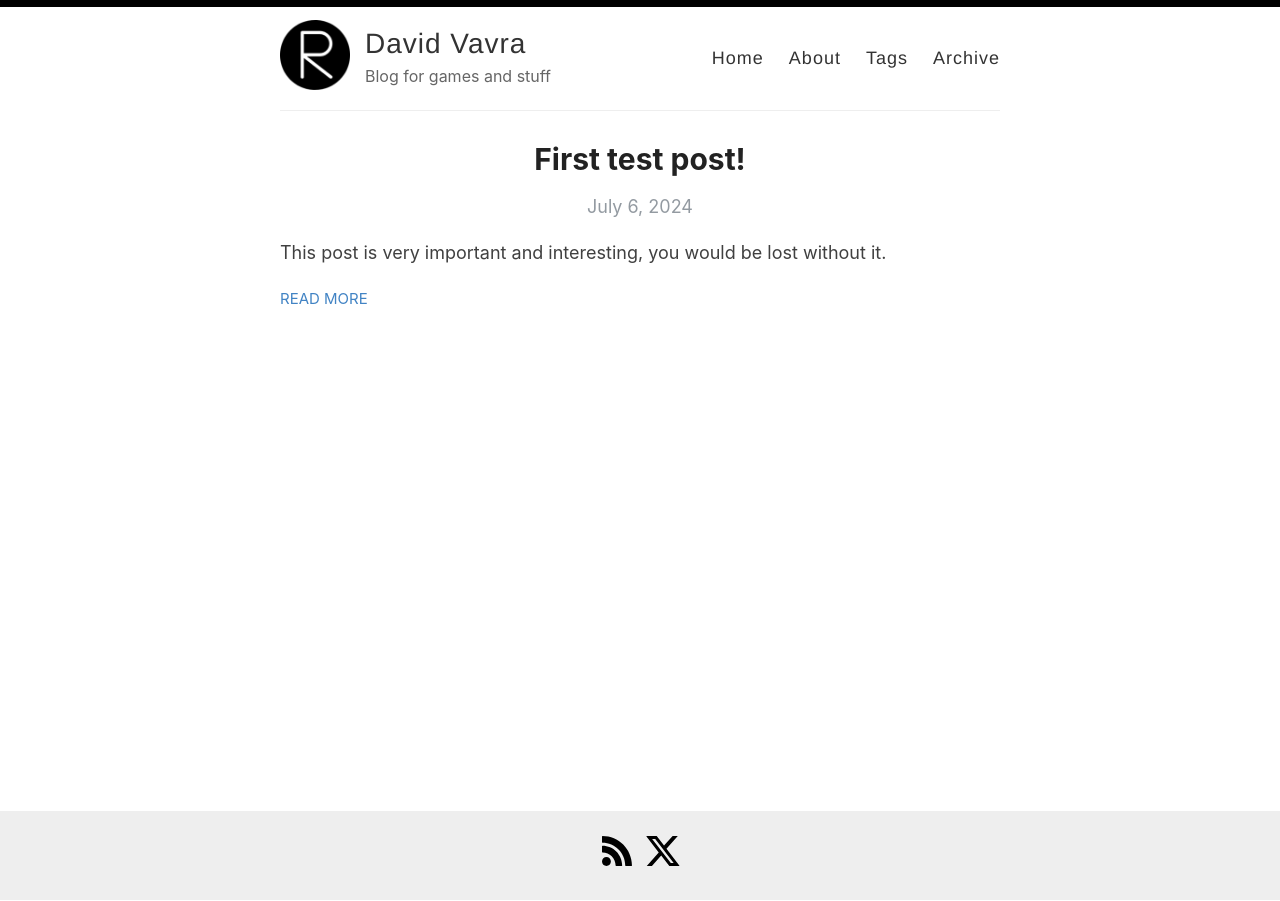
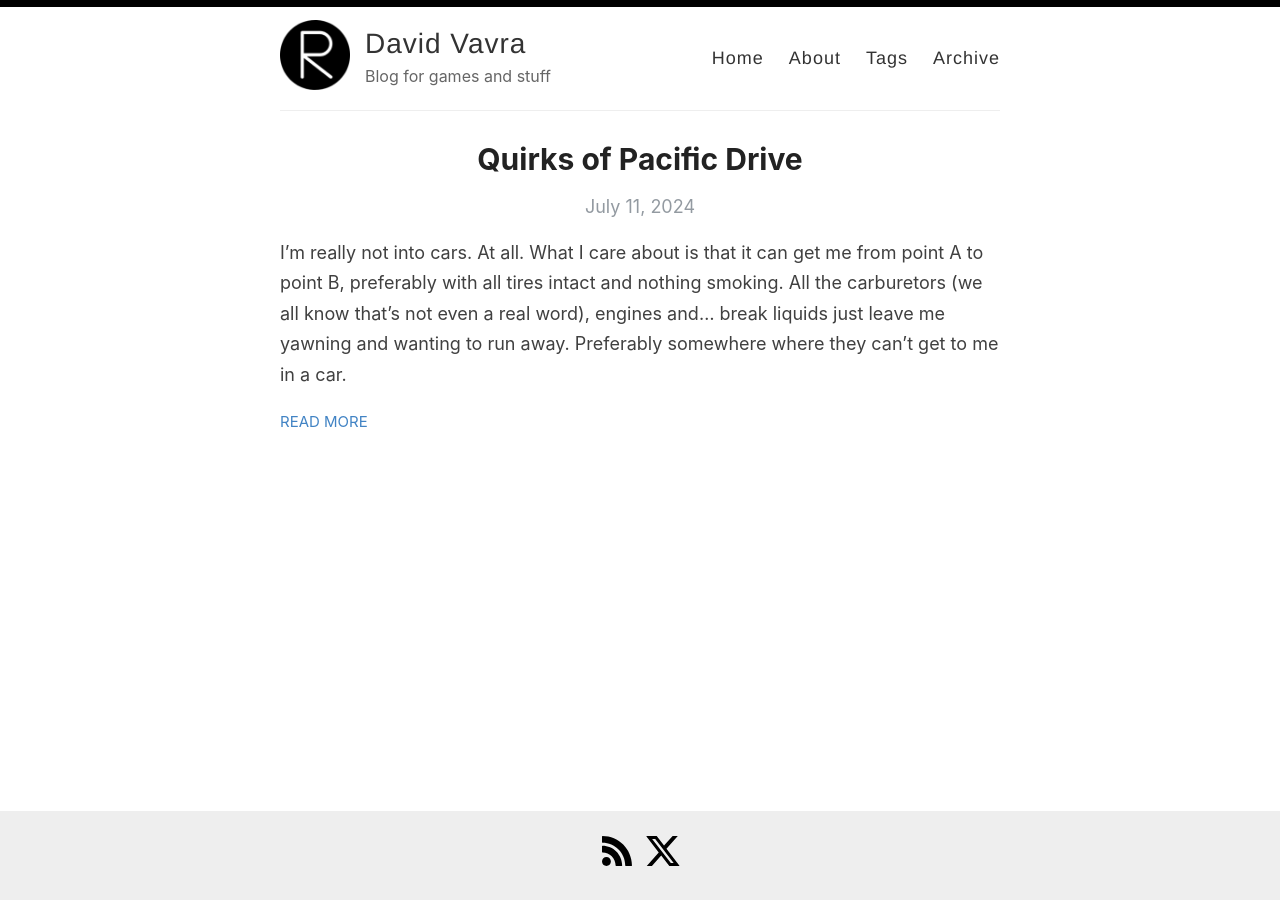
Before and after one commit to Than3s/than3s.github.io, a Jekyll site: the page built from index.html, in a window 1280 px wide. Built offline with Jekyll 4.4.1, drawn with Linux system fonts in a browser that asks for light colours; the list of posts is cut into pages by our own code.

Commit message:
pacific drive and RSS change

```diff
--- a/_config.yml
+++ b/_config.yml
@@ -48,7 +48,7 @@
 
 # Your website URL (e.g. http://amitmerchant1990.github.io or http://www.amitmerchant.com)
 # Used for Sitemap.xml and your RSS feed
-url: http://than3s.github.io
+url: https://davidvavra.cz
 enforce_ssl:
 
 # If you're hosting your site at a Project repository on GitHub pages
--- a/_posts/2024-7-06-first_test.md
+++ /dev/null
@@ -1,9 +0,0 @@
----
-layout: post
-title: First test post!
-categories: test
----
-
-This post is very important and interesting, you would be lost without it.
-
-Bez tohohle postu by to nešlo čuřil čvančara, řeřricha.
--- a/_posts/pacific_drive_bit.md
+++ b/_posts/2024-7-11-pacific_drive_bit.md
@@ -24,20 +24,20 @@
 
 ![Quirk System](/images/PD_quirks.png)
 
-The system is simple - you just find a CONDITION of the behavior and its RESULT. Very simple IF THIS, THEN THAT system. Let me give you an example.
+The system is simple - you just find a **CONDITION** of the behavior and its **RESULT**. Very simple **IF THIS, THEN THAT** system. Let me give you an example.
 
 After returning from a not very successful run for resources, I noticed that my front right door kept opening. That means, I got out of the car, close the door, got back behind the wheel and suddenly CLICK and the door is opened again. Hmm. Took me a while to figure out this might be quirk (since it was my first one and the game is not really good at explaining things) but eventually I put the car into the garage, sit behind a computer and very confidently chose:
-
-IF FRONT RIGHT DOOR CLOSED THEN FRONT RIGHT DOOR OPENS.
+> IF FRONT RIGHT DOOR CLOSED THEN FRONT RIGHT DOOR OPENS.
 
 Obviously, that was not the correct answer. The system helps you - it told me I had 2/4 correct. Alright, I'm a game dev QA in real life, this will be easy!
 
 After 10 minutes of jumping on the car, opening every single door, aggressively swerving the wheel left and right the DAMN car kept opening the door. And then I noticed something - the FRONT LIGHTS were ON the whole time! And yep, that was it.
-
-IF HEADLIGHTS STAY ON, THE FRONT DOOR OPENS.
+> IF HEADLIGHTS STAY ON, THE FRONT DOOR OPENS.
 
 Then you just feed the computer some Electronics kit and all is fixed! If the real life therapy would be this easy, the therapist would be without jobs.
 
 I ADORE this system. It made me feel the same as in "real" QA at my job, but just the best part of it - when you see a fascinating bug and then you need to find out what the hell is happening. And you try everything, all the possible combinations and suddenly WHOA, you get it! The devs will be so happy! Well, sometimes.
 
-Quirks are a great system not only mechanically but also in reminding you, that the car is not only a thing, but it's alive. It's the main character of the game, and you need to take care of it. Quirks are helping establishing a connection between it and you as a player. Can it be annoying? Definitely - I even got the same quirk an hour after this. But that doesn't cheapen the feeling when you solve the first one, and you have the "ME SMART" moment.
+![My car](/images/auto_drive.png)
+
+Quirks are a great system not only mechanically but also in reminding you, that the car is not only a thing, but it's alive. It's the main character of the game, and you need to take care of it. Quirks are helping establishing a connection between it and you as a player. Can it be annoying? Definitely - I even got the same quirk an hour after this. But that doesn't cheapen the feeling when you solve the first one, and you have the ME SMART moment.
```
Also changed, not shown: images/auto_drive.png (added).
